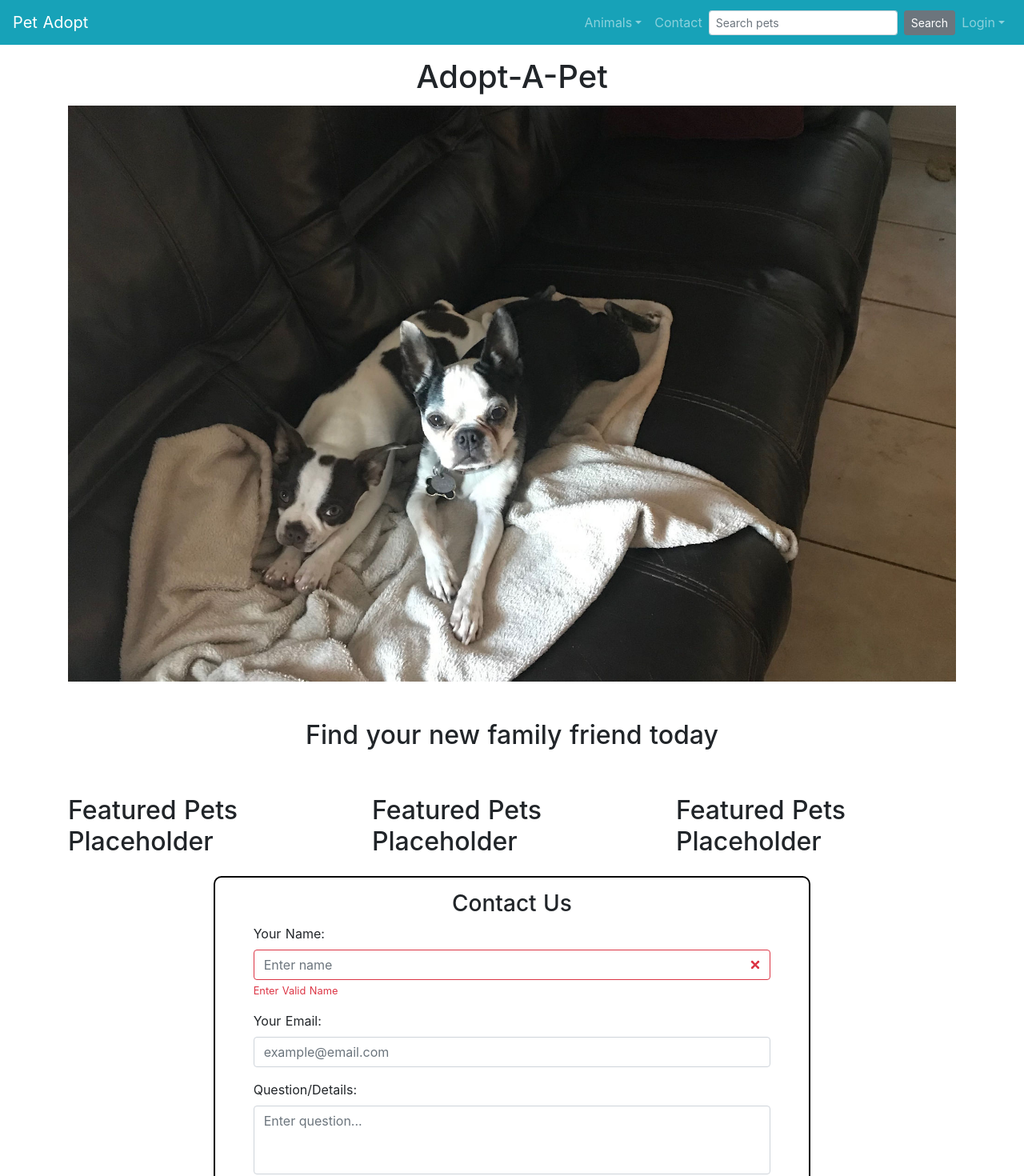
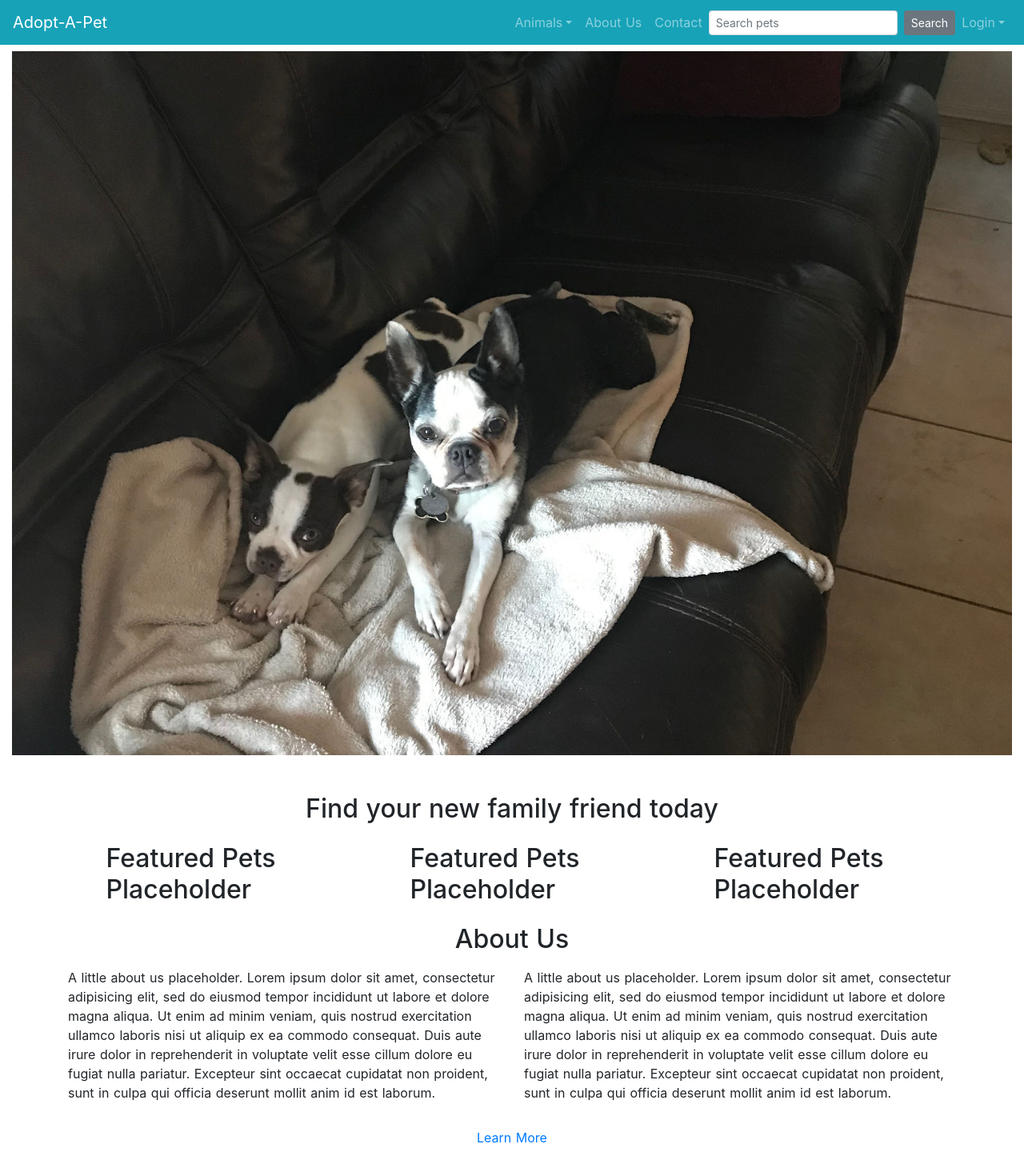
Before and after one commit to will-i-code420/pet-adopt2, a Nuxt app: page / in a window 1280 px wide. Shown: the top 1470 px of the page at 80% size. Built offline with nearby package versions, Linux system fonts and the light colour scheme; no server answers.

Commit message:
created Hero componenet and added it to home page, added small about us section to home page with link to about page, created about page, updated navbar w/ about page and added route to all pets, updated pet vuex to show all pets

```diff
--- /dev/null
+++ b/components/Hero.vue
@@ -0,0 +1,23 @@
+<template>
+  <b-container fluid class="mt-2 mb-5">
+    <b-row>
+      <b-col>
+        <b-img class="hero-img" src="~/static/hero-img.jpg" fluid alt="two boston terriers laying on couch" />
+      </b-col>
+    </b-row>
+  </b-container>
+</template>
+
+<script>
+export default {
+  name: 'Hero'
+}
+</script>
+
+<style scoped>
+.hero-img {
+  height: 110vh;
+  width: 100%;
+  object-fit: cover;
+}
+</style>
--- a/components/TopNav.vue
+++ b/components/TopNav.vue
@@ -1,14 +1,16 @@
 <template>
   <header id="nav-bar">
     <b-navbar toggleable="lg" type="dark" variant="info">
-      <b-navbar-brand to="/">Pet Adopt</b-navbar-brand>
+      <b-navbar-brand to="/">Adopt-A-Pet</b-navbar-brand>
       <b-navbar-toggle target="nav-collapse"></b-navbar-toggle>
       <b-collapse id="nav-collapse" is-nav>
         <b-navbar-nav class="ml-auto">
           <b-nav-item-dropdown text="Animals" right>
             <b-dropdown-item to="/pets/cats" class="text-center">Cats</b-dropdown-item>
             <b-dropdown-item to="/pets/dogs" class="text-center">Dogs</b-dropdown-item>
+            <b-dropdown-item to="/pets/all" class="text-center">All Pets</b-dropdown-item>
           </b-nav-item-dropdown>
+          <b-nav-item to="/about">About Us</b-nav-item>
           <b-nav-item to="/contact">Contact</b-nav-item>
           <b-nav-form @submit.prevent="searchAnimals">
             <b-form-input size="sm" class="mr-sm-2" placeholder="Search pets" v-model="searchQuery"></b-form-input>
--- /dev/null
+++ b/pages/about.vue
@@ -0,0 +1,16 @@
+<template>
+  <section id="about-container">
+    <h1>About Adopt-A-Pet</h1>
+    <h2>Blah Blah</h2>
+    <p>All About Us</p>
+    <p>Lorem ipsum dolor sit amet, consectetur adipisicing elit, sed do eiusmod tempor incididunt ut labore et dolore magna aliqua. Ut enim ad minim veniam, quis nostrud exercitation ullamco laboris nisi ut aliquip ex ea commodo consequat. Duis aute irure dolor in reprehenderit in voluptate velit esse cillum dolore eu fugiat nulla pariatur. Excepteur sint occaecat cupidatat non proident, sunt in culpa qui officia deserunt mollit anim id est laborum.</p>
+  </section>
+</template>
+
+<script>
+export default {
+}
+</script>
+
+<style scoped>
+</style>
--- a/pages/index.vue
+++ b/pages/index.vue
@@ -1,42 +1,51 @@
 <template>
-  <section id="home-container">
-    <b-container class="pt-3">
-      <h1 class="text-center pb-1">
-        Adopt-A-Pet
-      </h1>
-      <b-row>
-        <b-col>
-          <b-img class="hero-img" src="~/static/hero-img.jpg" fluid alt="two boston terriers laying on couch" />
-        </b-col>
-      </b-row>
-      <h2 class="text-center py-5">
+  <main id="home-container">
+    <Hero />
+    <b-container>
+      <h2 class="text-center mb-4">
         Find your new family friend today
       </h2>
-      <b-row class="featured-pets mb-3">
-        <b-col md="4">
+      <b-row class="featured-pets" align-h="around" align-v="center">
+        <b-col md="3">
           <h2>Featured Pets Placeholder</h2>
         </b-col>
-        <b-col md="4">
+        <b-col md="3">
           <h2>Featured Pets Placeholder</h2>
         </b-col>
-        <b-col md="4">
+        <b-col md="3">
           <h2>Featured Pets Placeholder</h2>
         </b-col>
       </b-row>
-      <b-form-row align-h="start" class="pb-3">
+      <h2 class="text-center my-3">
+        About Us
+      </h2>
+      <b-row>
+        <b-col md="6">
+          <p>A little about us placeholder.  Lorem ipsum dolor sit amet, consectetur adipisicing elit, sed do eiusmod tempor incididunt ut labore et dolore magna aliqua. Ut enim ad minim veniam, quis nostrud exercitation ullamco laboris nisi ut aliquip ex ea commodo consequat. Duis aute irure dolor in reprehenderit in voluptate velit esse cillum dolore eu fugiat nulla pariatur. Excepteur sint occaecat cupidatat non proident, sunt in culpa qui officia deserunt mollit anim id est laborum.</p>
+        </b-col>
+        <b-col md="6">
+          <p>A little about us placeholder.  Lorem ipsum dolor sit amet, consectetur adipisicing elit, sed do eiusmod tempor incididunt ut labore et dolore magna aliqua. Ut enim ad minim veniam, quis nostrud exercitation ullamco laboris nisi ut aliquip ex ea commodo consequat. Duis aute irure dolor in reprehenderit in voluptate velit esse cillum dolore eu fugiat nulla pariatur. Excepteur sint occaecat cupidatat non proident, sunt in culpa qui officia deserunt mollit anim id est laborum.</p>
+        </b-col>
+        <nuxt-link to="/about" class="learn-more-btn mt-3">
+          Learn More
+        </nuxt-link>
+      </b-row>
+      <b-form-row align-h="start" class="pb-3 my-5">
         <b-col cols="8" offset="2" class="contact-form py-3 px-5">
           <ContactForm :animalInquiry="false"/>
         </b-col>
       </b-form-row>
     </b-container>
-  </section>
+  </main>
 </template>
 
 <script>
+import Hero from '~/components/Hero'
 import ContactForm from '~/components/ContactForm'
 
 export default {
   components: {
+    Hero,
     ContactForm
   },
   created () {
@@ -58,12 +67,6 @@ export default {
 </script>
 
 <style>
-.hero-img {
-  height: 90vh;
-  width: 100%;
-  object-fit: cover;
-}
-
 .form-button {
   display: flex;
   margin: 0 auto;
@@ -73,4 +76,8 @@ export default {
   border: 2px solid black;
   border-radius: 10px;
 }
+
+.learn-more-btn {
+  margin: 0 auto;
+}
 </style>
--- a/store/pets.js
+++ b/store/pets.js
@@ -42,7 +42,11 @@ export const getters = {
   },
   getAllSelectedSpecies (state) {
     return (type) => {
-      return state.pets.filter(pet => pet.species === type)
+      if (type === 'all') {
+        return state.pets
+      } else {
+        return state.pets.filter(pet => pet.species === type)
+      }
     }
   }
 }
```
